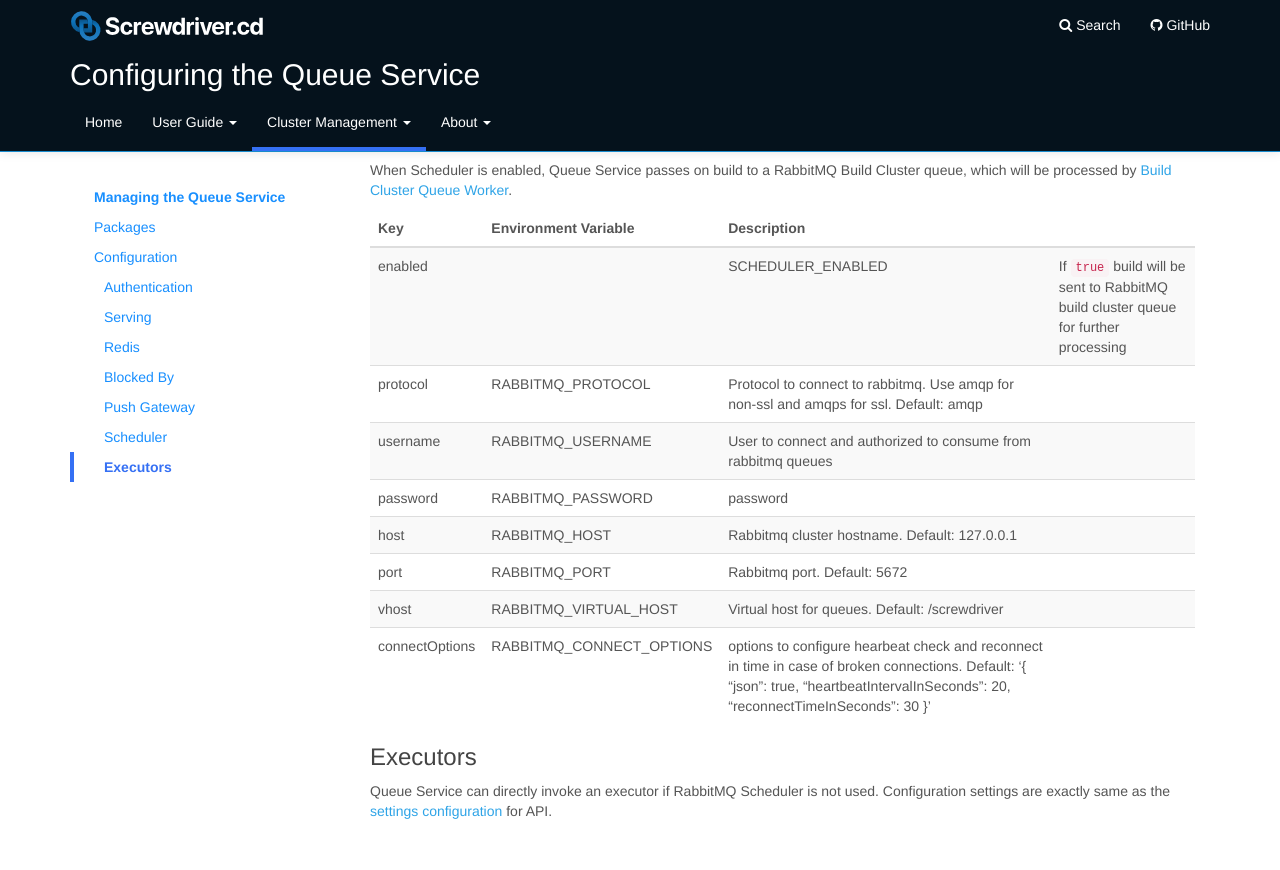
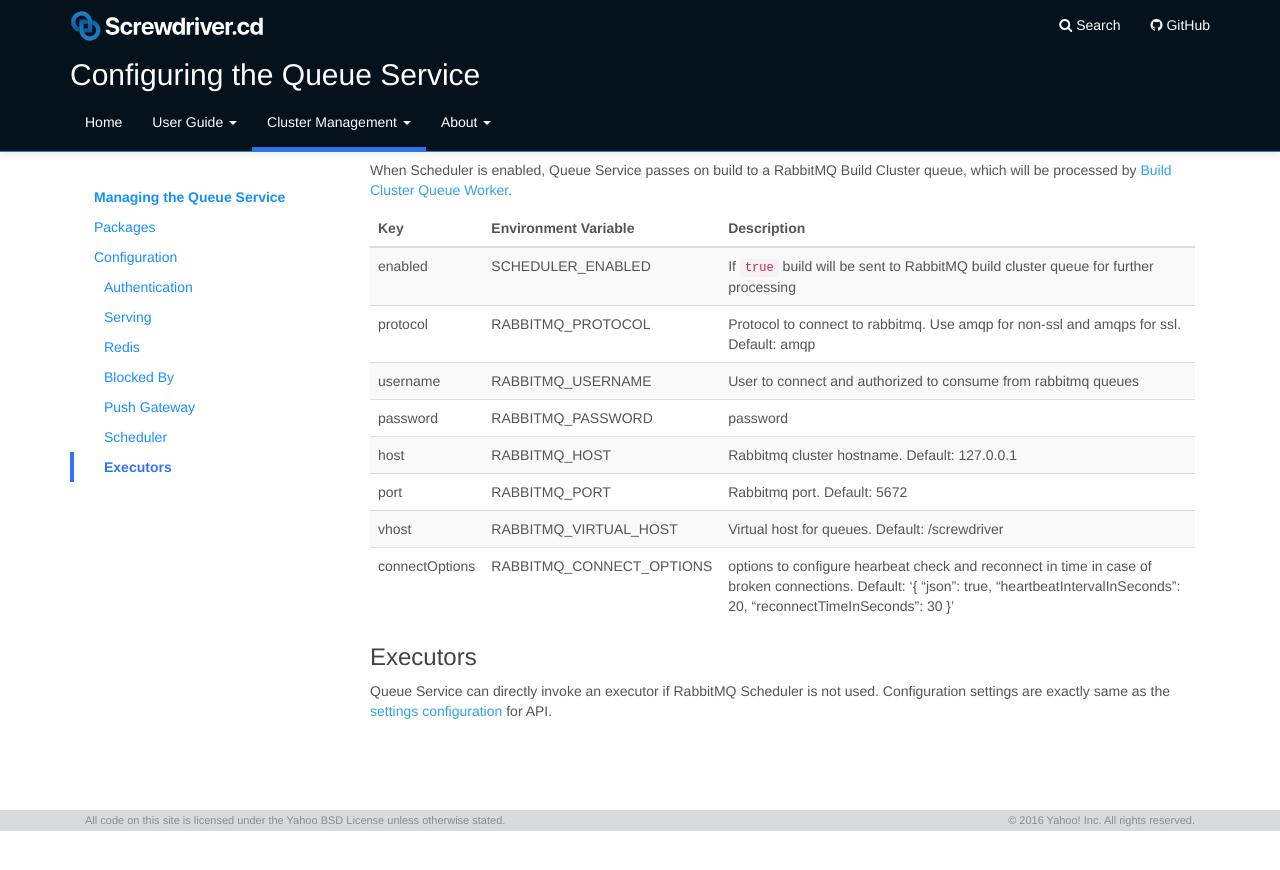
Before and after one commit to screwdriver-cd/guide, a Jekyll site: the page built from docs/cluster-management/configure-queue-service.md, in a window 1280 px wide and 900 px high, scrolled down 2771 px. Shown: the top 870 px of the window. Built offline with Jekyll 4.4.1, drawn with Linux system fonts in a browser that asks for light colours; after the commit the page ends 3602 px from its top, so only the background shows below that.

Commit message:
fix: guide table (#524)

```diff
--- a/docs/cluster-management/configure-queue-service.md
+++ b/docs/cluster-management/configure-queue-service.md
@@ -157,7 +157,7 @@ When Scheduler is enabled, Queue Service passes on build to a RabbitMQ Build Clu
 
 | Key                   | Environment Variable | Description                                                                                           |
 |:----------------------|:---------------------|:------------------------------------------------------------------------------------------------------|
-| enabled | |SCHEDULER_ENABLED | If `true` build will be sent to RabbitMQ build cluster queue for further processing |
+| enabled | SCHEDULER_ENABLED | If `true` build will be sent to RabbitMQ build cluster queue for further processing |
 | protocol | RABBITMQ_PROTOCOL | Protocol to connect to rabbitmq. Use amqp for non-ssl and amqps for ssl. Default: amqp |
 | username | RABBITMQ_USERNAME | User to connect and authorized to consume from rabbitmq queues |
 | password | RABBITMQ_PASSWORD | password |
```
Also changed, not shown: docs/ja/cluster-management/configure-queue-service.md (+1 -1 lines).
